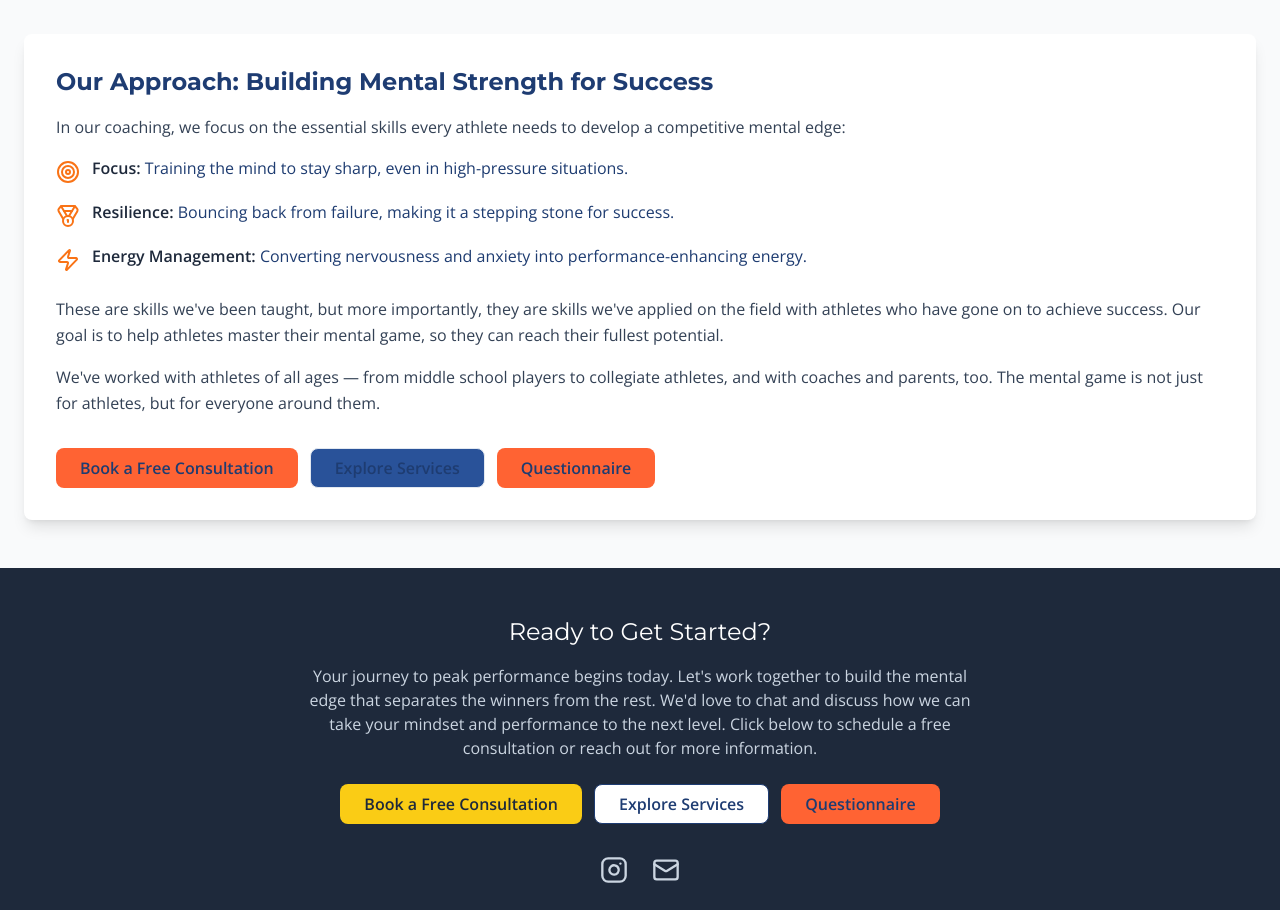
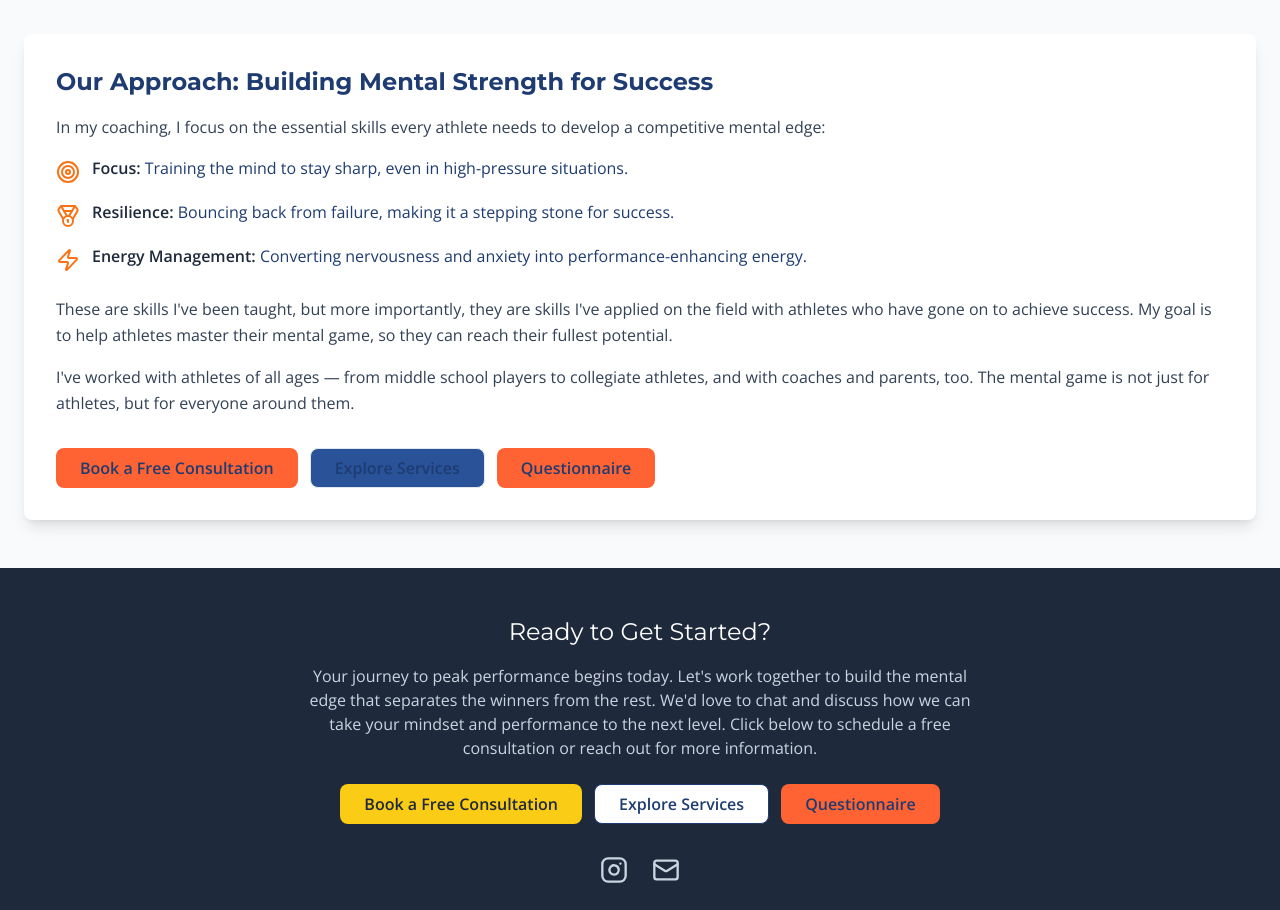
Before and after one commit to luketoland1977/mental-edge-accelerate, a React (Vite) app: page /meet-coach-c in a window 1280 px wide. Shown: the part 1016-1926 px from the top of the page. Built offline with nearby package versions, Linux system fonts and the light colour scheme.

Commit message:
Update pronouns to singular
Replace plural pronouns (our, we, we've) with singular forms (my, I, I've) across src/pages/MeetCoachCPage.tsx to reflect a first-person narrative. Adjust related lines to maintain coherent voice throughout the page.

```diff
--- a/src/pages/MeetCoachCPage.tsx
+++ b/src/pages/MeetCoachCPage.tsx
@@ -33,7 +33,7 @@ const MeetCoachCPage: React.FC = () => {
         <TabsContent value="approach" className="bg-white p-6 sm:p-8 rounded-lg shadow-lg">
           <h2 className="text-2xl font-bold font-heading text-brand-blue mb-4">Our Approach: Building Mental Strength for Success</h2>
           <p className="text-slate-700 mb-4 leading-relaxed">
-            In our coaching, we focus on the essential skills every athlete needs to develop a competitive mental edge:
+            In my coaching, I focus on the essential skills every athlete needs to develop a competitive mental edge:
           </p>
           <ul className="list-none space-y-4 mb-6">
             <li className="flex items-start"><Target className="w-6 h-6 text-orange-500 mr-3 mt-1 flex-shrink-0" /><span><strong className="text-slate-800">Focus:</strong> Training the mind to stay sharp, even in high-pressure situations.</span></li>
@@ -41,10 +41,10 @@ const MeetCoachCPage: React.FC = () => {
             <li className="flex items-start"><Zap className="w-6 h-6 text-orange-500 mr-3 mt-1 flex-shrink-0" /><span><strong className="text-slate-800">Energy Management:</strong> Converting nervousness and anxiety into performance-enhancing energy.</span></li>
           </ul>
           <p className="text-slate-700 mb-4 leading-relaxed">
-            These are skills we've been taught, but more importantly, they are skills we've applied on the field with athletes who have gone on to achieve success. Our goal is to help athletes master their mental game, so they can reach their fullest potential.
+            These are skills I've been taught, but more importantly, they are skills I've applied on the field with athletes who have gone on to achieve success. My goal is to help athletes master their mental game, so they can reach their fullest potential.
           </p>
           <p className="text-slate-700 leading-relaxed">
-            We've worked with athletes of all ages — from middle school players to collegiate athletes, and with coaches and parents, too. The mental game is not just for athletes, but for everyone around them.
+            I've worked with athletes of all ages — from middle school players to collegiate athletes, and with coaches and parents, too. The mental game is not just for athletes, but for everyone around them.
           </p>
           {ctaButtons}
         </TabsContent>
@@ -53,7 +53,7 @@ const MeetCoachCPage: React.FC = () => {
           <h2 className="text-2xl font-bold font-heading text-brand-blue mb-4">Why Choose The Mental Lab? Our Philosophy – What Sets Us Apart</h2>
           <h3 className="text-xl font-semibold font-heading text-slate-700 mb-3">Mindset is Everything</h3>
           <p className="text-slate-700 mb-4 leading-relaxed">
-            What sets us apart is our combination of hands-on coaching experience and a solid foundation in sport psychology. We understand the unique pressures athletes face and the mental blocks that can hinder their performance. More importantly, we know how to guide athletes through those challenges and unlock the mental strength they already possess.
+            What sets me apart is my combination of hands-on coaching experience and a solid foundation in sport psychology. I understand the unique pressures athletes face and the mental blocks that can hinder their performance. More importantly, I know how to guide athletes through those challenges and unlock the mental strength they already possess.
           </p>
           <p className="text-slate-700 leading-relaxed">
             When you work with The Mental Lab, you'll gain tools that will help you stay focused, confident, and resilient, both on the field and in life.
@@ -65,7 +65,7 @@ const MeetCoachCPage: React.FC = () => {
           <h2 className="text-2xl font-bold font-heading text-brand-blue mb-4">The Transformation – Results You Can Expect</h2>
           <h3 className="text-xl font-semibold font-heading text-slate-700 mb-3">Transform Your Mindset, Transform Your Game</h3>
           <p className="text-slate-700 mb-4 leading-relaxed">
-            It's not just about building the perfect pre-game routine. It's about mastering your mind to stay focused under pressure, bounce back from mistakes, and perform at your best when it matters most. In our coaching, you'll learn:
+            It's not just about building the perfect pre-game routine. It's about mastering your mind to stay focused under pressure, bounce back from mistakes, and perform at your best when it matters most. In my coaching, you'll learn:
           </p>
           <ul className="list-disc list-inside space-y-2 text-slate-700 mb-4 pl-4">
             <li>Mental preparation strategies</li>
@@ -85,7 +85,7 @@ const MeetCoachCPage: React.FC = () => {
             The Mental Lab was founded by coach Jason Cartright who has been immersed in the world of sports for over 20 years — as a college basketball player, assistant high school coach, and middle school head coach.
           </p>
           <p className="text-slate-700 mb-4 leading-relaxed">
-            Throughout our coaching history, we saw how mental blocks often stood between athletes and their potential. We've coached:
+            Throughout my coaching history, I saw how mental blocks often stood between athletes and their potential. I've coached:
           </p>
           <ul className="list-disc list-inside space-y-2 text-slate-700 mb-4 pl-4">
             <li>Boys' basketball teams to three straight championship appearances</li>
@@ -93,10 +93,10 @@ const MeetCoachCPage: React.FC = () => {
             <li>Middle schoolers to multiple finals in just three years</li>
           </ul>
           <p className="text-slate-700 mb-4 leading-relaxed">
-            But it was during these moments of competition that we realized something deeper — the need to coach the mental game just as much as the physical one. <strong>And we noticed that the athletes who thrived had parents who knew how to support, not pressure.</strong>
+            But it was during these moments of competition that I realized something deeper — the need to coach the mental game just as much as the physical one. <strong>And I noticed that the athletes who thrived had parents who knew how to support, not pressure.</strong>
           </p>
           <p className="text-slate-700 leading-relaxed">
-            That passion led to earning a Master's in Sport Psychology at the prestigious John F. Kennedy University (now National University). Since then, we've helped athletes in sports like basketball, golf, tennis, baseball, and softball develop the mindset they need to thrive — <strong>while teaching their parents how to be part of the solution.</strong>
+            That passion led to earning a Master's in Sport Psychology at the prestigious John F. Kennedy University (now National University). Since then, I've helped athletes in sports like basketball, golf, tennis, baseball, and softball develop the mindset they need to thrive — <strong>while teaching their parents how to be part of the solution.</strong>
           </p>
           {ctaButtons}
         </TabsContent>
```
